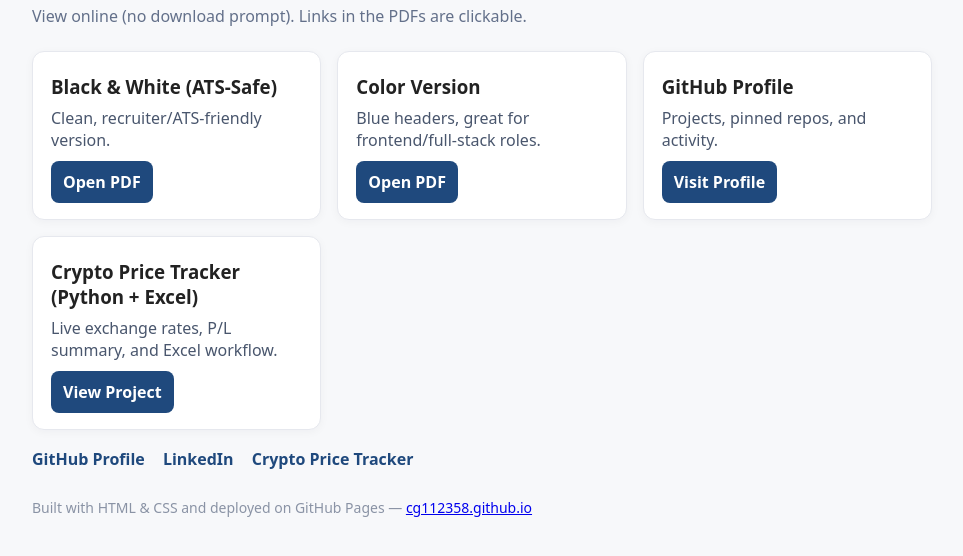
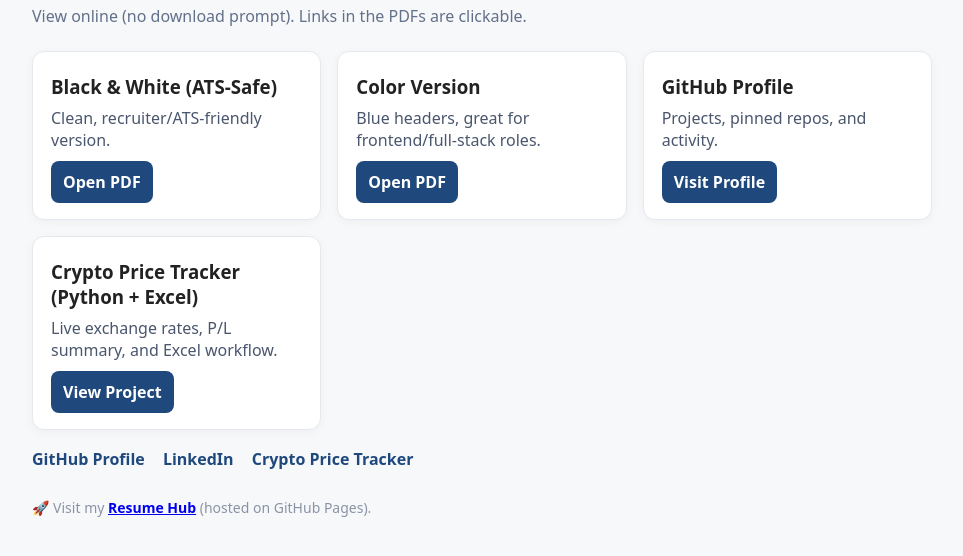
Before and after one commit to cg112358/cg112358.github.io, a plain HTML site: page index.html in a window 1280 px wide. Shown: the part 78-634 px from the top of the page, without its empty margins (158-1121 px from the left). Drawn offline with Linux system fonts and the light colour scheme.

Commit message:
Udate: README with new badge and index footer

```diff
--- a/index.html
+++ b/index.html
@@ -55,8 +55,7 @@
     </p>
 
     <footer>
-      Built with HTML &amp; CSS and deployed on GitHub Pages —
-      <a href="https://cg112358.github.io" target="_blank">cg112358.github.io</a>
+      🚀 Visit my <a href="https://cg112358.github.io" target="_blank"><b>Resume Hub</b></a> (hosted on GitHub Pages).
     </footer>
   </div>
 </body>
```
Also changed, not shown: 1 other file.
